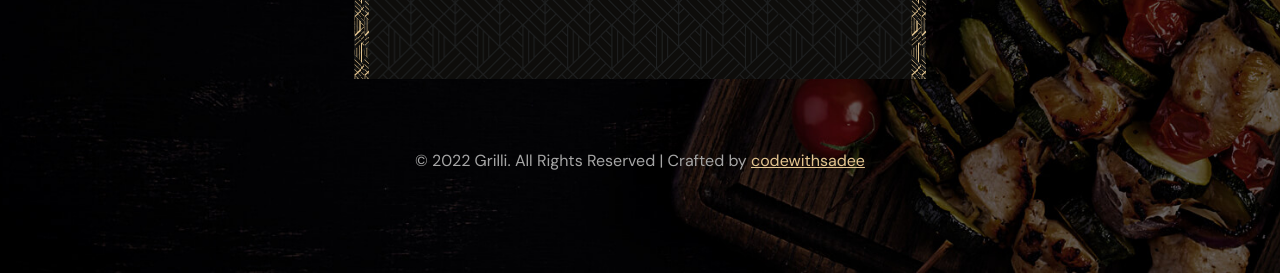
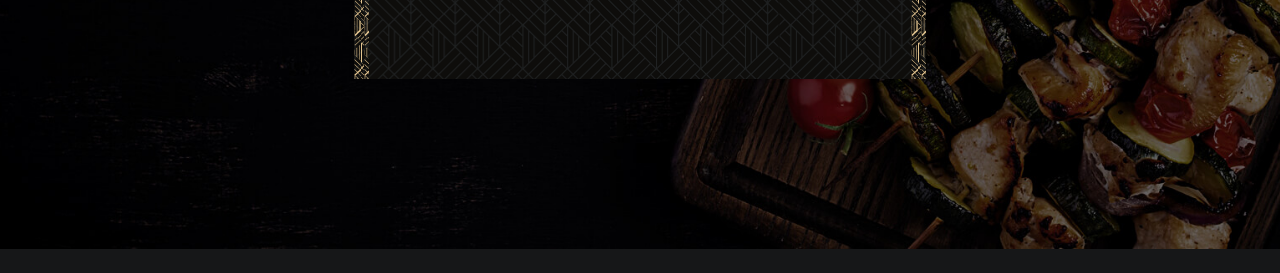
Before and after one commit to ALP300/UnSentir, a plain HTML site: page index.html in a window 1280 px wide. Shown: the part 4780-5053 px from the top of the page. After the commit the page ends 5029 px from the top, so only its background shows below. Drawn offline with nearby package versions, Linux system fonts and the light colour scheme; a web font is replaced by a local one.

Commit message:
Actualizar

```diff
--- a/index.html
+++ b/index.html
@@ -636,10 +636,7 @@
 
       <div class="footer-bottom">
 
-        <p class="copyright">
-          © 2022 Grilli. All Rights Reserved | Crafted by <a href="https://github.com/codewithsadee"
-            target="_blank" class="link">codewithsadee</a>
-        </p>
+
 
       </div>
 
```
